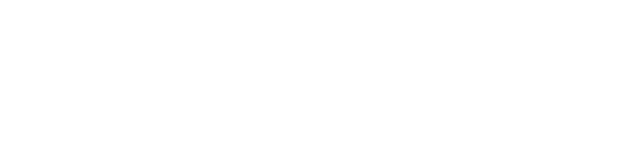
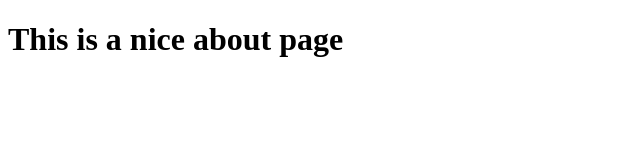
Before and after one commit to borosata/stayathome-website, a plain HTML site: page about.html in a window 1280 px wide. Shown: the whole page, without its empty margins (0-640 px from the left). Drawn offline with Linux system fonts and the light colour scheme.

Commit message:
New titel in the about file

```diff
--- a/about.html
+++ b/about.html
@@ -1,4 +1,10 @@
 <!DOCTYPE html>
-<html lang="en">
+<html>
+<head lang="en">
+
     <meta charset="UTF-8">
+</head>
+<body>
+    <h1>This is a nice about page</h1>
+</body>
 </html>
```
